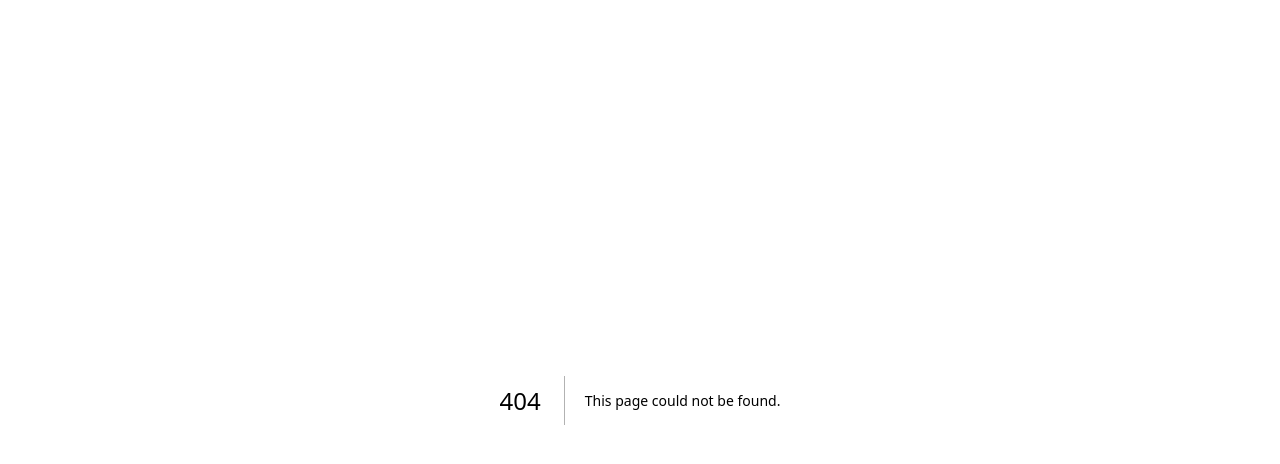
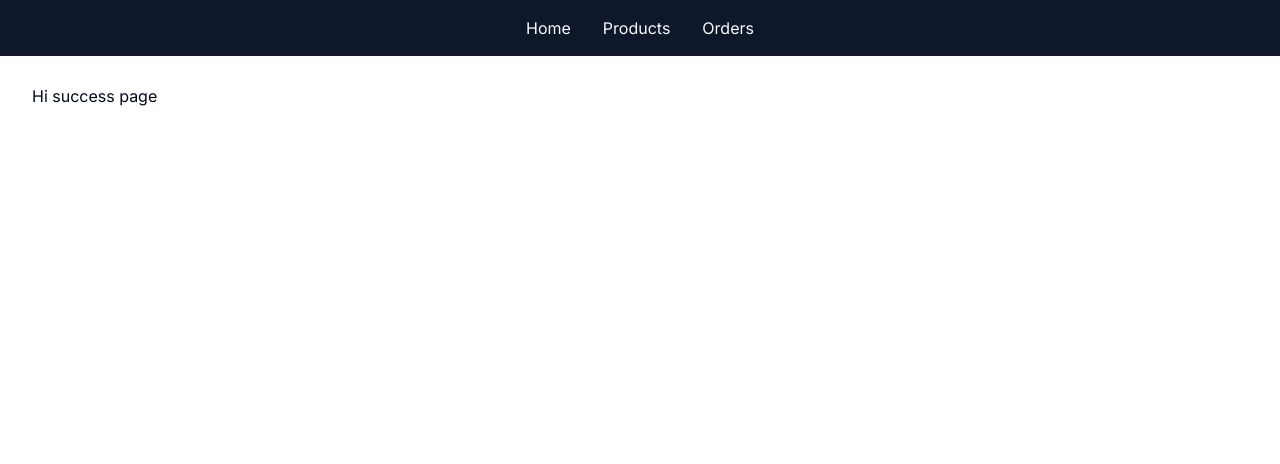
Before and after one commit to niklonberg/next-js-ecommerce-mvp, a Next.js app: page /stripe/purchase-success in a window 1280 px wide. Before the commit this address had no page. Shown: the top 464 px of the page. Built offline with nearby package versions, Linux system fonts and the light colour scheme.

Commit message:
add payment success page

```diff
--- /dev/null
+++ b/src/app/(customerFacing)/stripe/purchase-success/page.tsx
@@ -0,0 +1,3 @@
+export default function SuccessPage() {
+  return <p>Hi success page</p>;
+}
```
